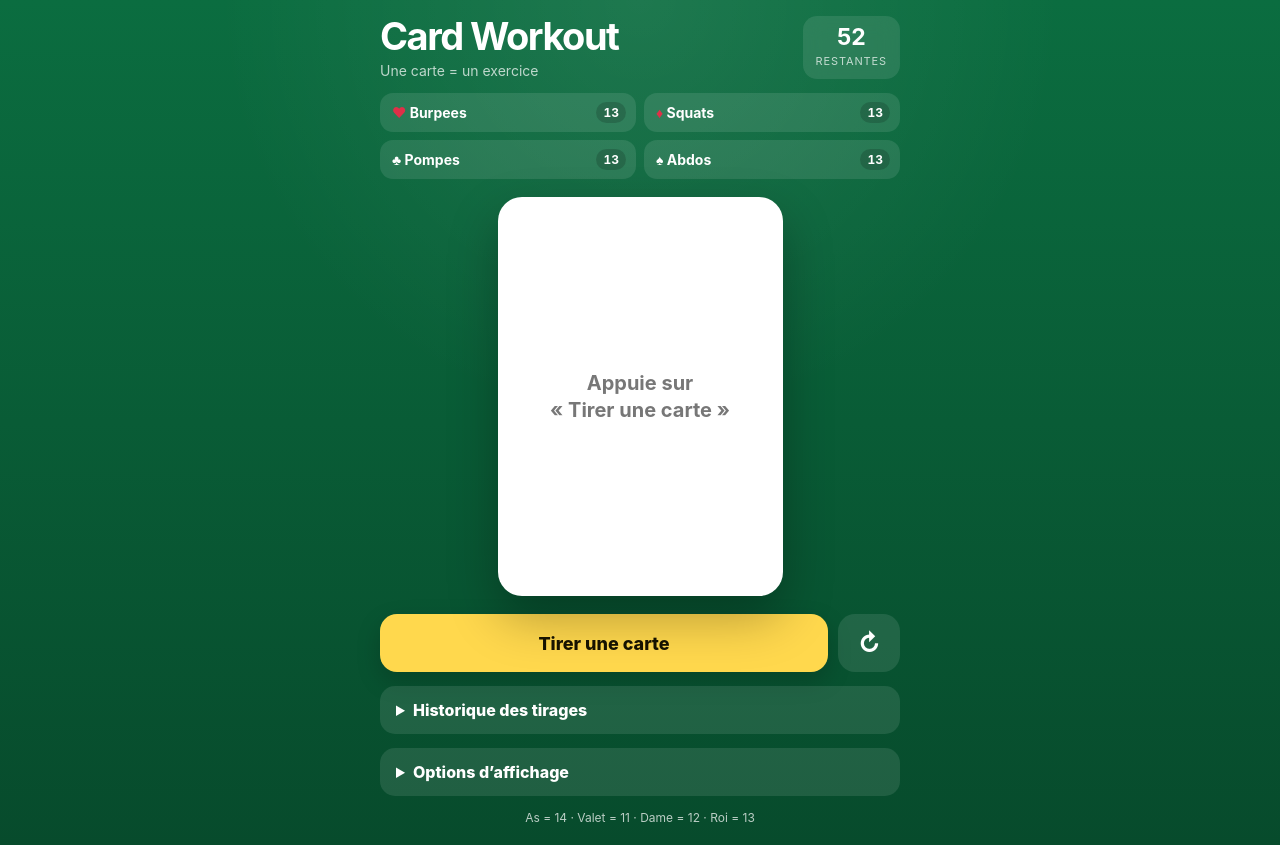
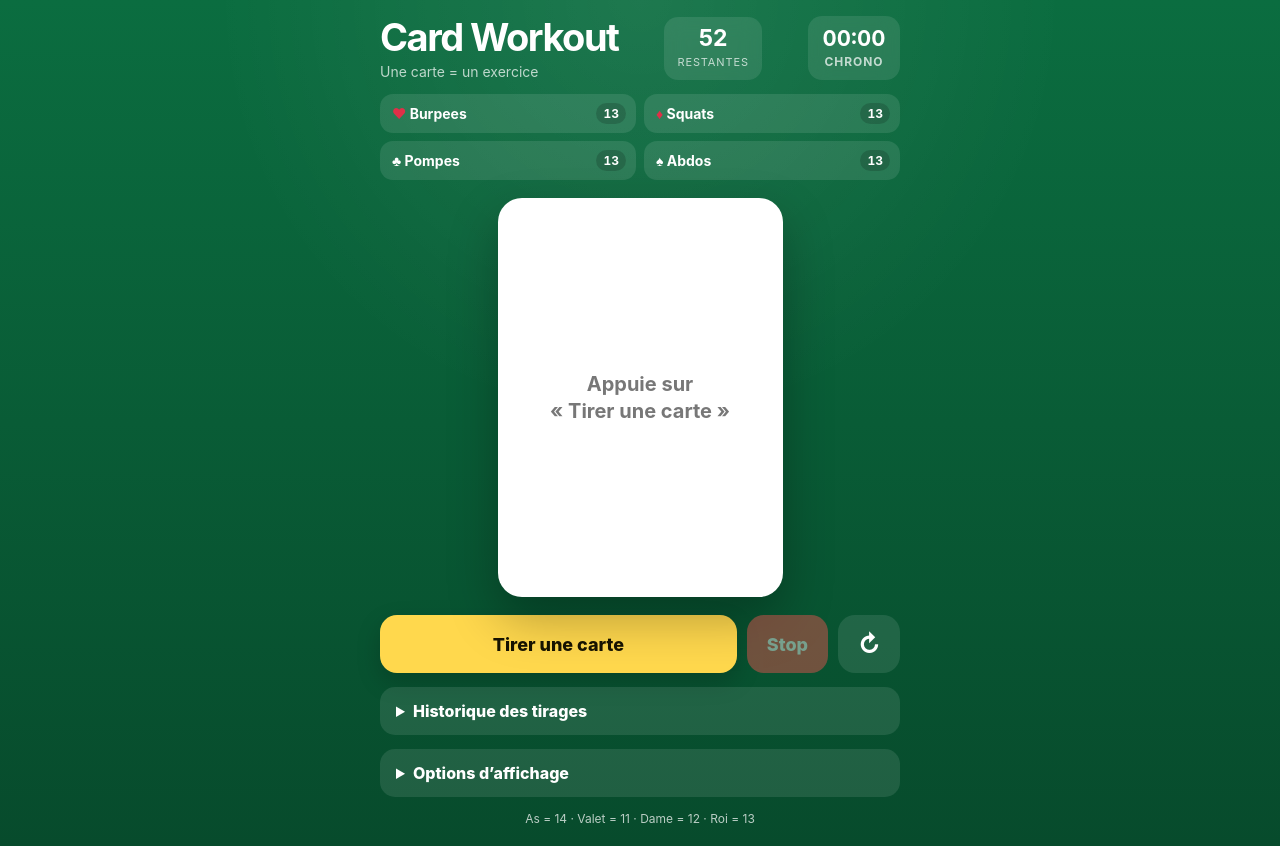
Before and after one commit to Blovario/card-workout, a plain HTML site: page index.html in a window 1280 px wide. Drawn offline with Linux system fonts and the light colour scheme.

Commit message:
Ajouter un chronomètre de séance

```diff
--- a/index.html
+++ b/index.html
@@ -219,7 +219,7 @@
 
     .actions {
       display: grid;
-      grid-template-columns: 1fr auto;
+      grid-template-columns: 1fr auto auto;
       gap: 10px;
     }
 
@@ -250,6 +250,30 @@
       background: var(--panel);
       color: #fff;
       font-size: 24px;
+    }
+
+    #stopButton {
+      min-width: 76px;
+      background: #ef5350;
+      color: #fff;
+    }
+
+    .timer {
+      min-width: 92px;
+      text-align: center;
+    }
+
+    .timer strong {
+      display: block;
+      font-size: 22px;
+      font-variant-numeric: tabular-nums;
+      line-height: 1.1;
+    }
+
+    .timer span {
+      color: var(--muted);
+      font-size: 12px;
+      font-weight: 750;
     }
 
     button:disabled {
@@ -331,6 +355,10 @@
         <strong id="remaining">52</strong>
         <span>restantes</span>
       </div>
+      <div class="counter timer" aria-label="Chronomètre">
+        <strong id="timer">00:00</strong>
+        <span>chrono</span>
+      </div>
     </header>
 
     <section id="legend" class="legend" aria-label="Correspondance des couleurs">
@@ -360,6 +388,7 @@
 
     <section class="actions">
       <button id="drawButton" type="button">Tirer une carte</button>
+      <button id="stopButton" type="button" disabled>Stop</button>
       <button id="resetButton" type="button" aria-label="Recommencer">↻</button>
     </section>
 
@@ -416,13 +445,18 @@
     const suitCounterEls = [...document.querySelectorAll(".suit-count")];
     const historyEl = document.getElementById("history");
     const drawButton = document.getElementById("drawButton");
+    const stopButton = document.getElementById("stopButton");
     const resetButton = document.getElementById("resetButton");
+    const timerEl = document.getElementById("timer");
     const showTotalCounterInput = document.getElementById("showTotalCounter");
     const showSuitCountersInput = document.getElementById("showSuitCounters");
 
     const preferenceKey = "card-workout-display";
     let deck = [];
     let displayPreferences = loadDisplayPreferences();
+    let timerStartedAt = null;
+    let timerInterval = null;
+    let timerHasStarted = false;
 
     function buildDeck() {
       return suits.flatMap(suit =>
@@ -478,6 +512,36 @@
       if ("vibrate" in navigator) navigator.vibrate(35);
     }
 
+    function formatDuration(milliseconds) {
+      const totalSeconds = Math.floor(milliseconds / 1000);
+      const minutes = Math.floor(totalSeconds / 60);
+      const seconds = totalSeconds % 60;
+      return `${String(minutes).padStart(2, "0")}:${String(seconds).padStart(2, "0")}`;
+    }
+
+    function updateTimer() {
+      if (timerStartedAt !== null) {
+        timerEl.textContent = formatDuration(Date.now() - timerStartedAt);
+      }
+    }
+
+    function startTimer() {
+      if (timerHasStarted) return;
+
+      timerHasStarted = true;
+      timerStartedAt = Date.now();
+      stopButton.disabled = false;
+      updateTimer();
+      timerInterval = window.setInterval(updateTimer, 250);
+    }
+
+    function stopTimer() {
+      if (timerInterval !== null) window.clearInterval(timerInterval);
+      timerInterval = null;
+      updateTimer();
+      stopButton.disabled = true;
+    }
+
     function renderCard(card) {
       const redClass = card.color === "red" ? "red" : "";
 
@@ -507,6 +571,7 @@
     function drawCard() {
       if (deck.length === 0) return;
 
+      startTimer();
       const card = deck.pop();
       cardEl.classList.remove("empty");
       cardEl.removeAttribute("aria-disabled");
@@ -529,6 +594,12 @@
     }
 
     function reset() {
+      if (timerInterval !== null) window.clearInterval(timerInterval);
+      timerInterval = null;
+      timerStartedAt = null;
+      timerHasStarted = false;
+      timerEl.textContent = "00:00";
+      stopButton.disabled = true;
       deck = shuffle(buildDeck());
       updateCounters();
       historyEl.innerHTML = "";
@@ -576,6 +647,7 @@
     });
 
     resetButton.addEventListener("click", reset);
+    stopButton.addEventListener("click", stopTimer);
     showTotalCounterInput.addEventListener("change", () => {
       displayPreferences.showTotalCounter = showTotalCounterInput.checked;
       applyDisplayPreferences();
```
